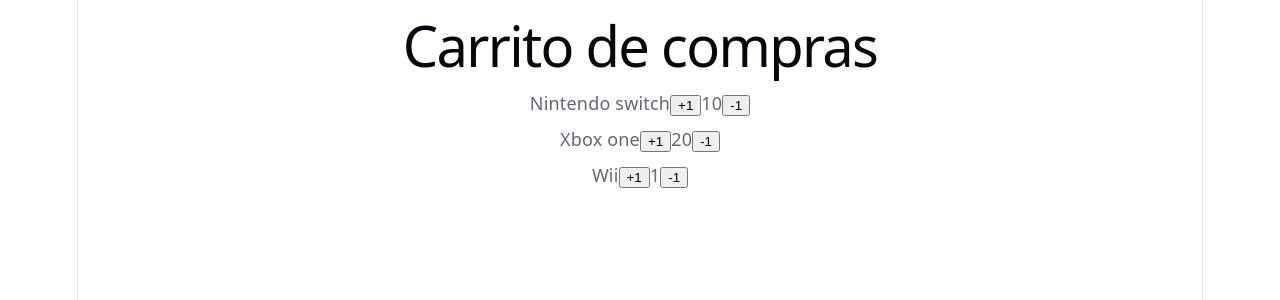
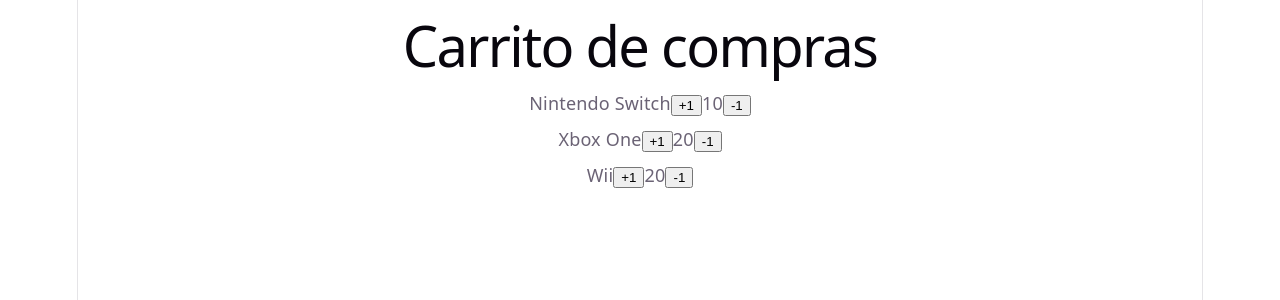
Before and after one commit to rineliniguezsosa/first-steps-with-testing, a React (Vite) app: page / in a window 1280 px wide. Shown: the top 300 px of the page. Built offline with nearby package versions, Linux system fonts and the light colour scheme.

Commit message:
[FEAT] Cambios en FirsStepsApp
- creando la interface itemCardProps
- creando el array de objetos itemCard el cual tipamos por itemCardProps
- recorriendo itemCard con map en donde desestructure las props

```diff
--- a/src/components/FirstStepsApp.tsx
+++ b/src/components/FirstStepsApp.tsx
@@ -1,13 +1,39 @@
 import { ItemCounter } from "./ItemCounter"
 
 export const FirstStepsApp = () => {
+  interface itemCardProps {
+    id:number;
+    productName:string;
+    quantity:number
+  };
+
+  const itemCard:itemCardProps[] = [
+    {
+      id:0,
+      productName:'Nintendo Switch',
+      quantity:10
+    },
+    {
+      id:1,
+      productName:'Xbox One',
+      quantity:20
+    },
+    {
+      id:2,
+      productName:'Wii',
+      quantity:20
+    },
+  ];
+
   return (
     <div>
          <h1>Carrito de compras</h1>
 
-         <ItemCounter name="Nintendo switch" quantity={10}/>
-         <ItemCounter name="Xbox one" quantity={20}/>
-         <ItemCounter name="Wii" quantity={1}/>
+         {
+          itemCard.map(({id,productName,quantity}) => (
+            <ItemCounter key={id} name={productName} quantity={quantity}/>
+          ))
+        }
     </div>
   )
 }
```
